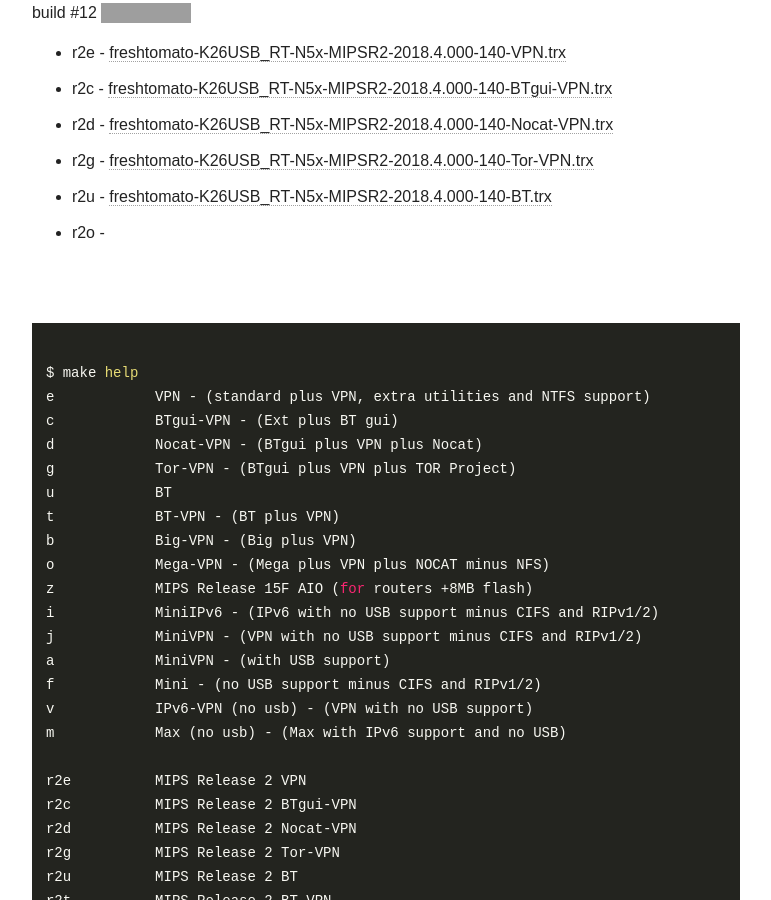
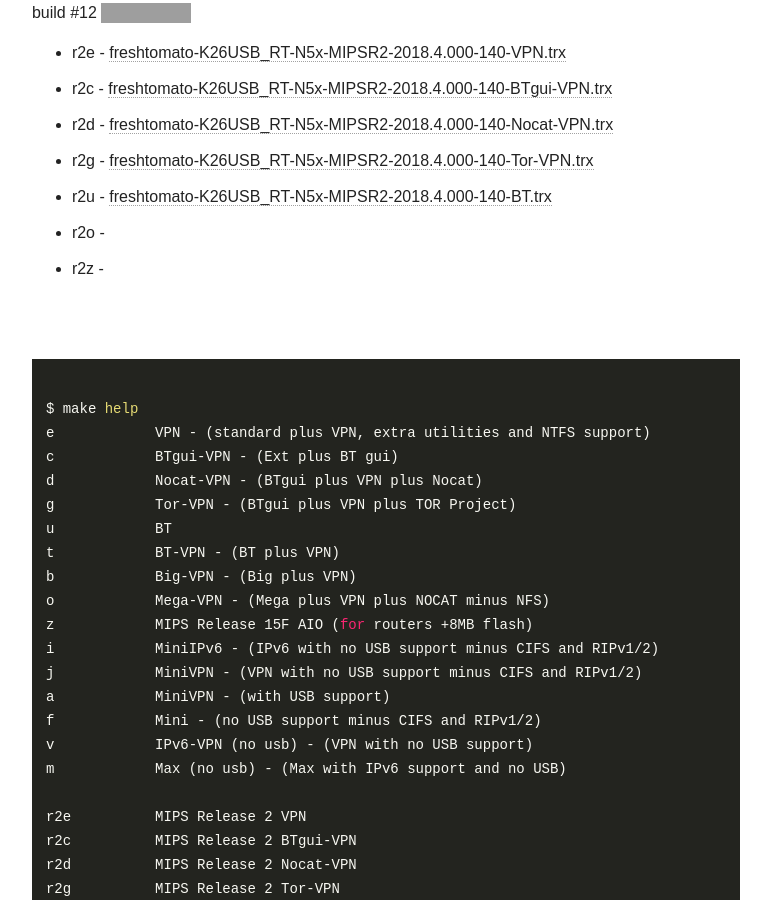
Before and after one commit to oglopss/freshtomato-mips-ci-jekyll, a Jekyll site: the page built from index.html, in a window 1280 px wide and 900 px high, scrolled down 595 px. Shown: the whole window, without its empty margins (254-1025 px from the left). Built offline with Jekyll 4.4.1, drawn with Linux system fonts in a browser that asks for light colours; nearby versions of some CDN libraries; grey boxes are pictures that could not be loaded.

Commit message:
Travis build 12 r2z pushed to gh-pages

```diff
--- a/_data/ss.yml
+++ b/_data/ss.yml
@@ -6,3 +6,4 @@
   - 0002 r2c freshtomato-K26USB_RT-N5x-MIPSR2-2018.4.000-140-BTgui-VPN.trx
   - 0004 r2g freshtomato-K26USB_RT-N5x-MIPSR2-2018.4.000-140-Tor-VPN.trx
   - 0008 r2o
+  - 0009 r2z
```
